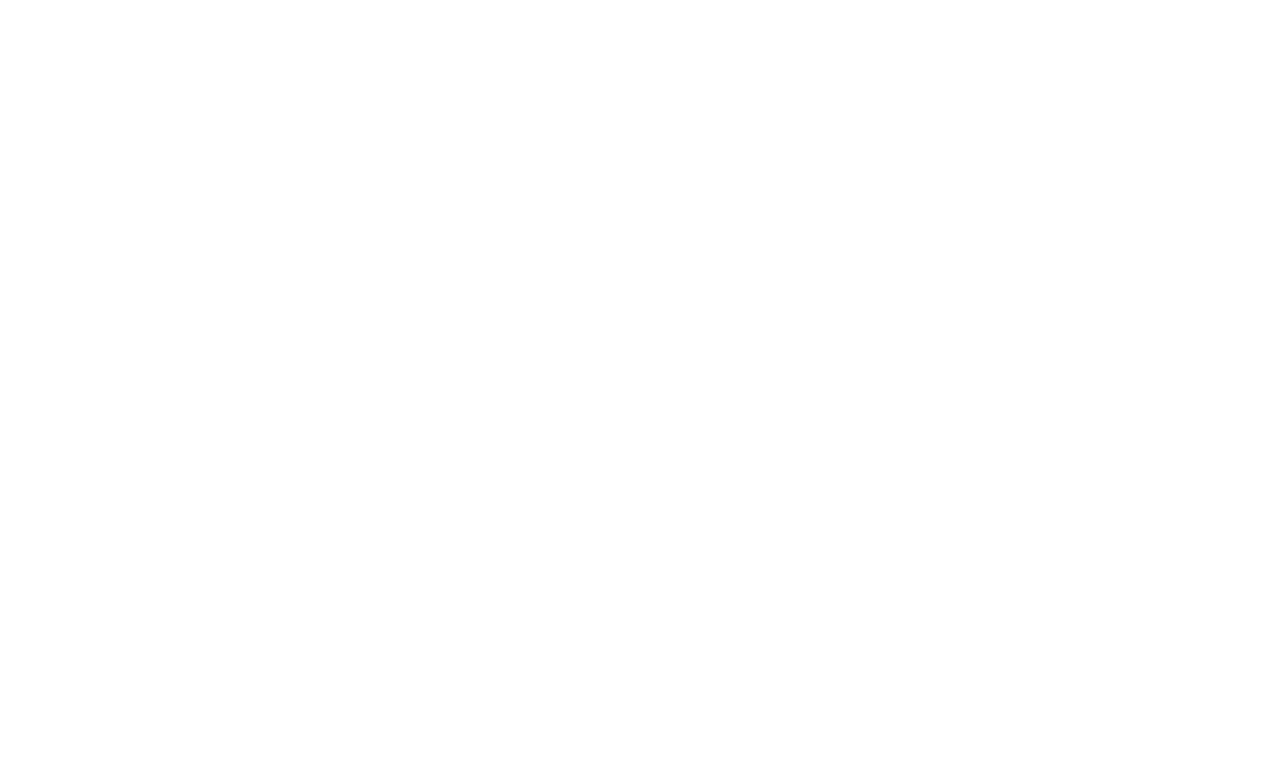
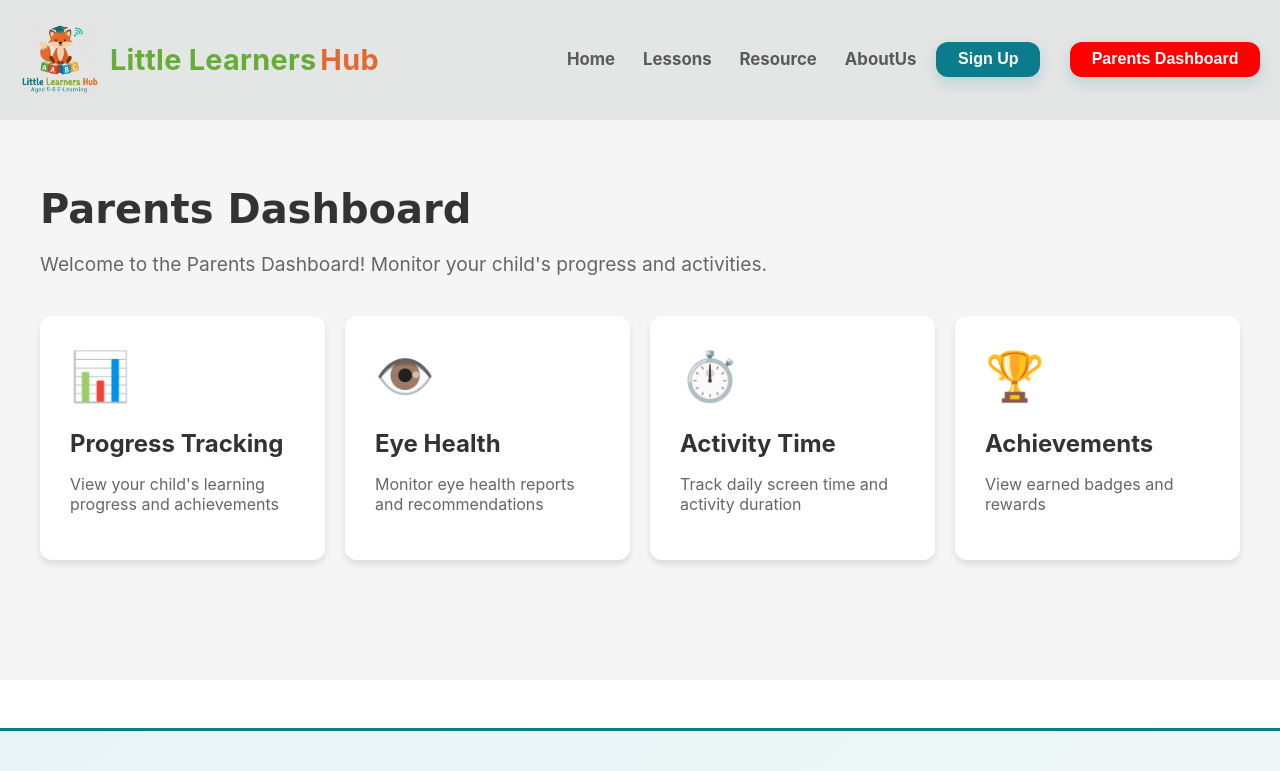
Before and after one commit to ImanthaJayashan/E-Learning_App_frontend, a React (Vite) app: page /parents-dashboard in a window 1280 px wide. Before the commit this address had no page. Shown: the top 771 px of the page. Built offline with nearby package versions, Linux system fonts and the light colour scheme.

Commit message:
start create a parents dashboard

```diff
--- a/src/App.tsx
+++ b/src/App.tsx
@@ -11,6 +11,7 @@
 import ShapeNinja from "./pages/ninjagame";
 import AmbloCar from "./pages/AmbloCar";
 import SnakeGame from "./pages/snake";
+import ParentsDashboard from "./pages/ParentsDashboard";
 
 const App: React.FC = () => (
   <Routes>
@@ -25,6 +26,7 @@
     <Route path="/shapes/square" element={<SquareShape />} />
     <Route path="/shapes/triangle" element={<TriangleShape />} />
     <Route path="/shapes/star" element={<StarShape />} />
+    <Route path="/parents-dashboard" element={<ParentsDashboard />} />
   </Routes>
 );
 
--- a/src/components/Navbar.tsx
+++ b/src/components/Navbar.tsx
@@ -1,7 +1,9 @@
 import React from "react";
-import { Link } from "react-router-dom";
+import { Link, useNavigate } from "react-router-dom";
 
 const Navbar: React.FC = () => {
+  const navigate = useNavigate();
+
   return (
     <nav className="navbar">
       <div className="navbar-inner" style={{ backgroundColor: "#E4E5E5", color: "white" }}>
@@ -22,6 +24,14 @@
           </ul>
 
           <button type="button" className="nav-cta">Sign Up</button>
+          <button
+            type="button"
+            className="nav-cta"
+            style={{ marginLeft: "10px", backgroundColor: "red" }}
+            onClick={() => navigate("/parents-dashboard")}
+          >
+            Parents Dashboard
+          </button>
         </div>
       </div>
     </nav>
--- /dev/null
+++ b/src/pages/ParentsDashboard.tsx
@@ -0,0 +1,97 @@
+import React from "react";
+import Navbar from "../components/Navbar";
+import Footer from "../components/Footer";
+
+const ParentsDashboard: React.FC = () => {
+  return (
+    <div>
+      <Navbar />
+
+      {/* Dashboard Content */}
+      <div style={{
+        minHeight: "70vh",
+        padding: "40px 20px",
+        backgroundColor: "#f5f5f5"
+      }}>
+        <div style={{
+          maxWidth: "1200px",
+          margin: "0 auto"
+        }}>
+          <h1 style={{
+            fontSize: "2.5rem",
+            fontWeight: "bold",
+            color: "#333",
+            marginBottom: "20px",
+            fontFamily: "'Fredoka One', 'Comic Sans MS', sans-serif"
+          }}>
+            Parents Dashboard
+          </h1>
+
+          <p style={{
+            fontSize: "1.2rem",
+            color: "#666",
+            marginBottom: "40px"
+          }}>
+            Welcome to the Parents Dashboard! Monitor your child's progress and activities.
+          </p>
+
+          {/* Dashboard Cards */}
+          <div style={{
+            display: "grid",
+            gridTemplateColumns: "repeat(auto-fit, minmax(250px, 1fr))",
+            gap: "20px",
+            marginTop: "30px"
+          }}>
+            <div style={{
+              backgroundColor: "white",
+              padding: "30px",
+              borderRadius: "12px",
+              boxShadow: "0 4px 6px rgba(0,0,0,0.1)"
+            }}>
+              <div style={{ fontSize: "3rem", marginBottom: "10px" }}>📊</div>
+              <h3 style={{ fontSize: "1.5rem", marginBottom: "10px", color: "#333" }}>Progress Tracking</h3>
+              <p style={{ color: "#666" }}>View your child's learning progress and achievements</p>
+            </div>
+
+            <div style={{
+              backgroundColor: "white",
+              padding: "30px",
+              borderRadius: "12px",
+              boxShadow: "0 4px 6px rgba(0,0,0,0.1)"
+            }}>
+              <div style={{ fontSize: "3rem", marginBottom: "10px" }}>👁️</div>
+              <h3 style={{ fontSize: "1.5rem", marginBottom: "10px", color: "#333" }}>Eye Health</h3>
+              <p style={{ color: "#666" }}>Monitor eye health reports and recommendations</p>
+            </div>
+
+            <div style={{
+              backgroundColor: "white",
+              padding: "30px",
+              borderRadius: "12px",
+              boxShadow: "0 4px 6px rgba(0,0,0,0.1)"
+            }}>
+              <div style={{ fontSize: "3rem", marginBottom: "10px" }}>⏱️</div>
+              <h3 style={{ fontSize: "1.5rem", marginBottom: "10px", color: "#333" }}>Activity Time</h3>
+              <p style={{ color: "#666" }}>Track daily screen time and activity duration</p>
+            </div>
+
+            <div style={{
+              backgroundColor: "white",
+              padding: "30px",
+              borderRadius: "12px",
+              boxShadow: "0 4px 6px rgba(0,0,0,0.1)"
+            }}>
+              <div style={{ fontSize: "3rem", marginBottom: "10px" }}>🏆</div>
+              <h3 style={{ fontSize: "1.5rem", marginBottom: "10px", color: "#333" }}>Achievements</h3>
+              <p style={{ color: "#666" }}>View earned badges and rewards</p>
+            </div>
+          </div>
+        </div>
+      </div>
+
+      <Footer />
+    </div>
+  );
+};
+
+export default ParentsDashboard;
```
